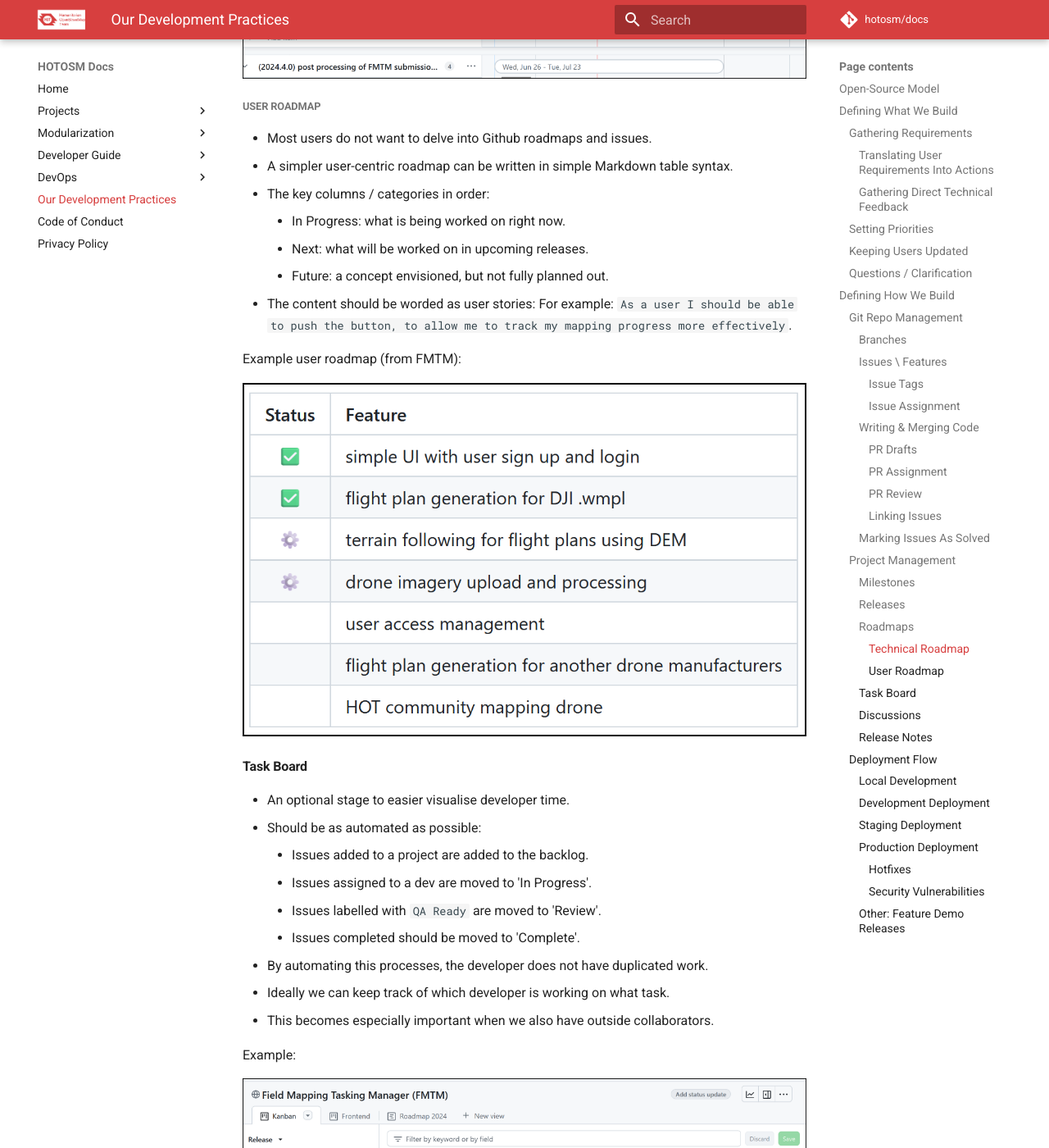
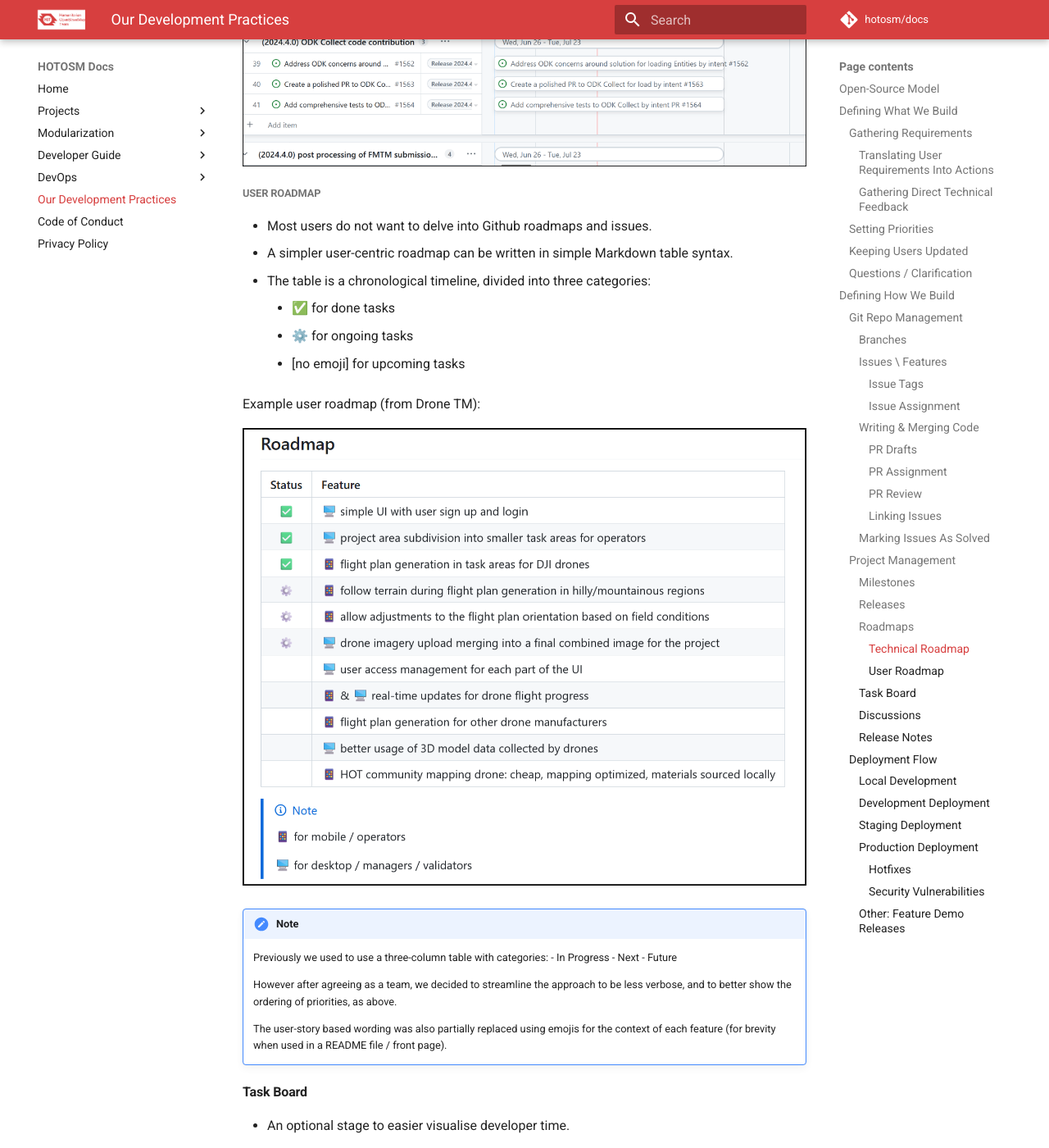
Before and after one commit to hotosm/docs, an MkDocs documentation site: the page built from docs/dev-practices.md, in a window 1280 px wide and 1400 px high, scrolled down 6596 px. Shown: the whole window at 82% size. Built offline with MkDocs 1.6.1 and Material for MkDocs 9.7.7, drawn with Linux system fonts in a browser that asks for light colours; comment, search, counter and statistics services are not loaded; some of the changed text lies outside the part shown.

Commit message:
docs: update info about user roadmaps + adminition syntax

````diff
--- a/docs/dev-practices.md
+++ b/docs/dev-practices.md
@@ -17,13 +17,14 @@
   [AGPLv3](https://www.gnu.org/licenses/agpl-3.0.en.html)
   unless otherwise specified.
 
-  > Note: some tools still use BSD-2-Clause:
-  >
-  > - Tasking Manager
-  > - Export Tool
-  > - Open Aerial Map
-  >
-  > [More details here](./dev-guide/repo-management/licensing.md)
+!!! note
+
+    Some tools still use BSD-2-Clause:
+    - Tasking Manager
+    - Export Tool
+    - Open Aerial Map
+
+    [More details here](./dev-guide/repo-management/licensing.md)
 
 ## Defining **What** We Build
 
@@ -216,8 +221,10 @@
 - Once closed, this will be reflected on the milestone percentage, roadmap
   progress, and task board complete tasks.
 
-> Note the distinction here between the **technical code review** and the
-> the review of the solution from a **user perspective** via testing.
+!!! note
+
+    Note the distinction here between the **technical code review** and the
+    the review of the solution from a **user perspective** via testing.
 
 ### Project Management
 
@@ -260,17 +267,27 @@
 - Most users do not want to delve into Github roadmaps and issues.
 - A simpler user-centric roadmap can be written in simple Markdown
   table syntax.
-- The key columns / categories in order:
-  - In Progress: what is being worked on right now.
-  - Next: what will be worked on in upcoming releases.
-  - Future: a concept envisioned, but not fully planned out.
-- The content should be worded as user stories:
-  For example: `As a user I should be able to push the button, to allow me to
-track my mapping progress more effectively`.
+- The table is a chronological timeline, divided into three categories:
+  - ✅ for done tasks
+  - ⚙️ for ongoing tasks
+  - [no emoji] for upcoming tasks
 
-Example user roadmap (from FMTM):
+Example user roadmap (from Drone TM):
 
 ![user roadmap](./images/dev-practices/user-roadmap-example.png)
+
+!!! note
+
+    Previously we used to use a three-column table with categories:
+    - In Progress
+    - Next
+    - Future
+
+    However after agreeing as a team, we decided to streamline the approach to
+    be less verbose, and to better show the ordering of priorities, as above.
+
+    The user-story based wording was also partially replaced using emojis for
+    the context of each feature (for brevity when used in a README file / front page).
 
 #### Task Board
 
@@ -303,14 +320,14 @@
 
 Example:
 
-```md
-<details>
-  <summary>Technical Summary</summary>
-    * Add healthcare form category & minor fixes by @spwoodcock in https://github.com/hotosm/fmtm/pull/1555
-    * Fix/requested page redirection by @NSUWAL123 in https://github.com/hotosm/fmtm/pull/1559
-    * Test coverage for update project route by @azharcodeit in https://github.com/hotosm/fmtm/pull/1557
-</details>
-```
+    ```md
+    <details>
+      <summary>Technical Summary</summary>
+        * Add healthcare form category & minor fixes by @spwoodcock in https://github.com/hotosm/fmtm/pull/1555
+        * Fix/requested page redirection by @NSUWAL123 in https://github.com/hotosm/fmtm/pull/1559
+        * Test coverage for update project route by @azharcodeit in https://github.com/hotosm/fmtm/pull/1557
+    </details>
+    ```
 
 ![release notes dropdown](./images/dev-practices/release-notes-technical-dropdown.png)
 
````
Also changed, not shown: other parts of docs/dev-practices.md (+11 -7 lines), docs/images/dev-practices/user-roadmap-example.png.
